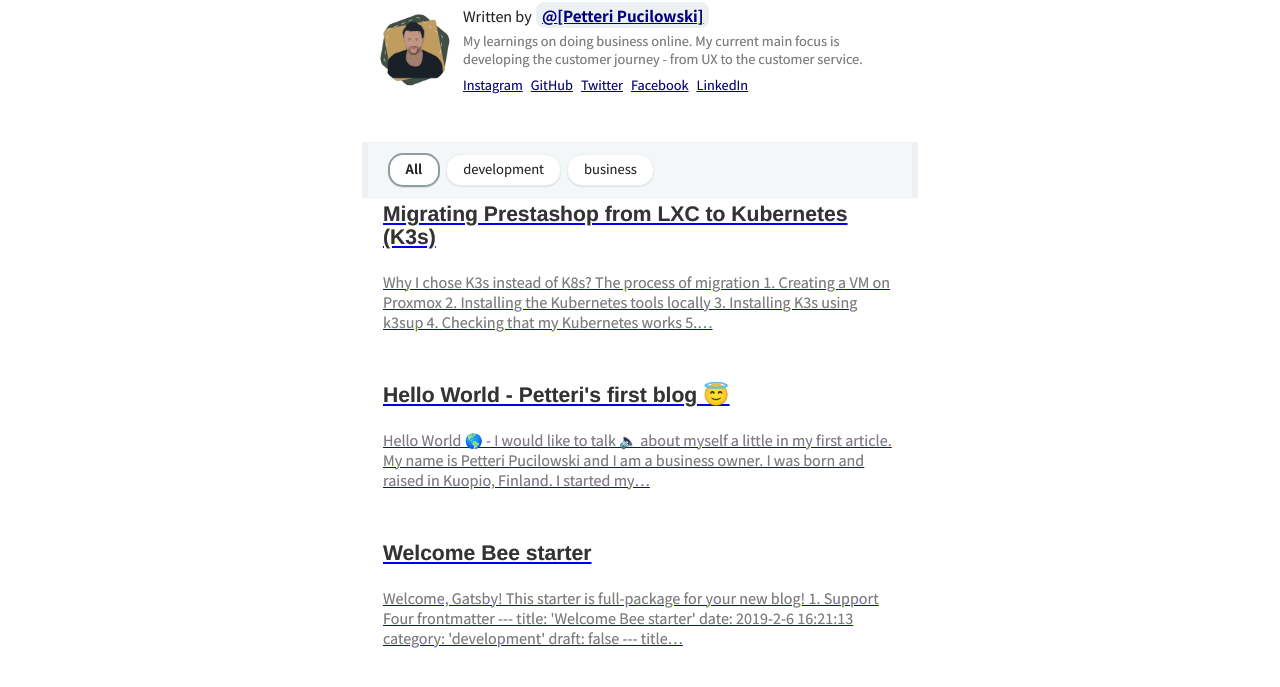
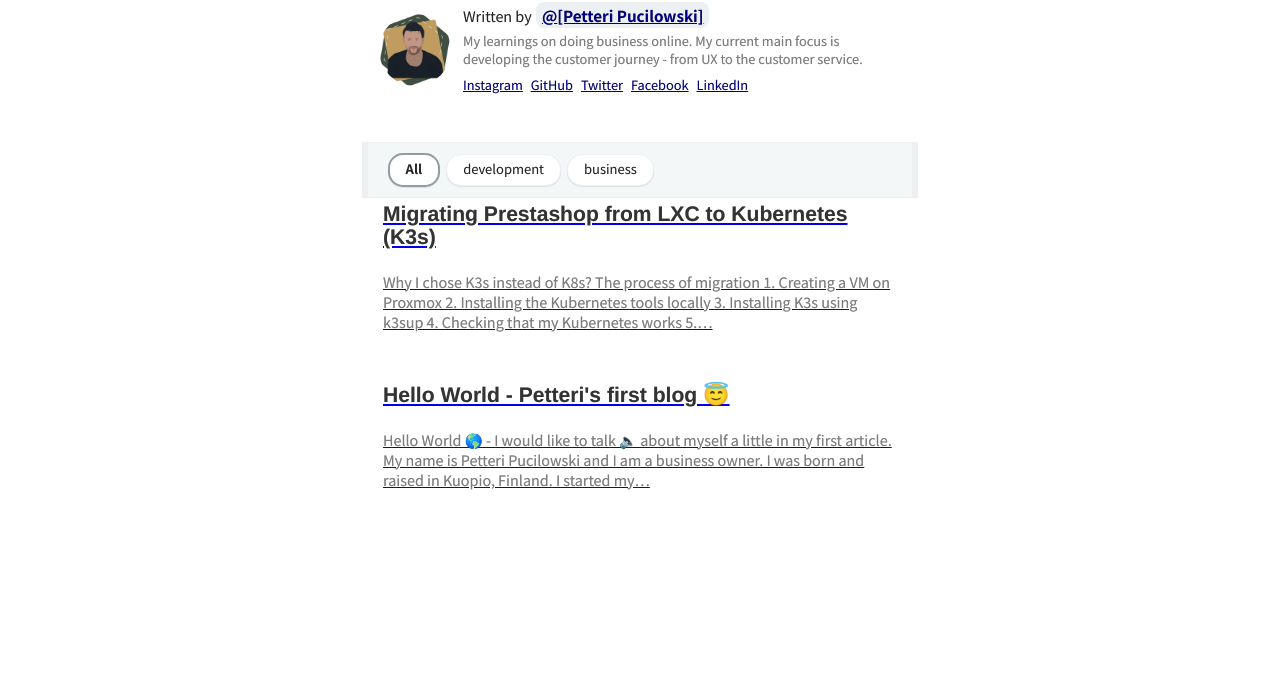
Before and after one commit to pucilpet/gatsby-blog-petteri, a Gatsby site: page / in a window 1280 px wide. Shown: the part 251-938 px from the top of the page. Built offline with nearby package versions, Linux system fonts and the light colour scheme; Gatsby itself is replaced by a stand-in of ours; some packages are replaced by stand-ins of ours; what typography-theme-github would draw is missing.

Commit message:
moved test post to draft

```diff
--- a/content/blog/development/hello.md
+++ b/content/blog/development/hello.md
@@ -2,7 +2,7 @@
 title: 'Welcome Bee starter'
 date: 2020-07-04 12:21:13
 category: 'development'
-draft: false
+draft: true
 ---
 
 ![](./images/hello.png)
```
